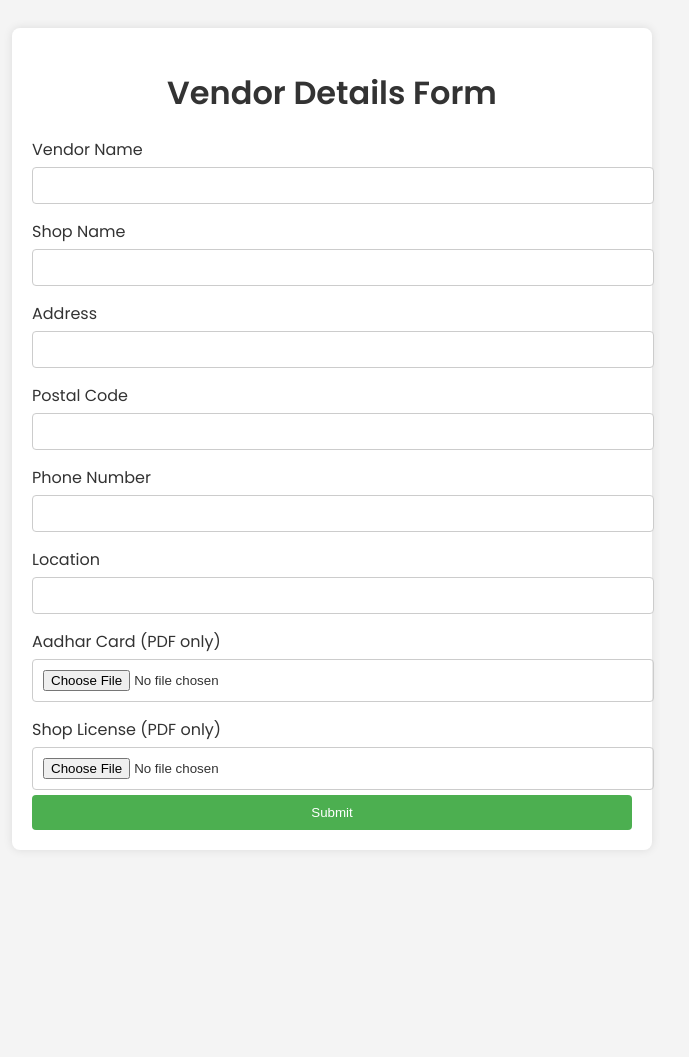
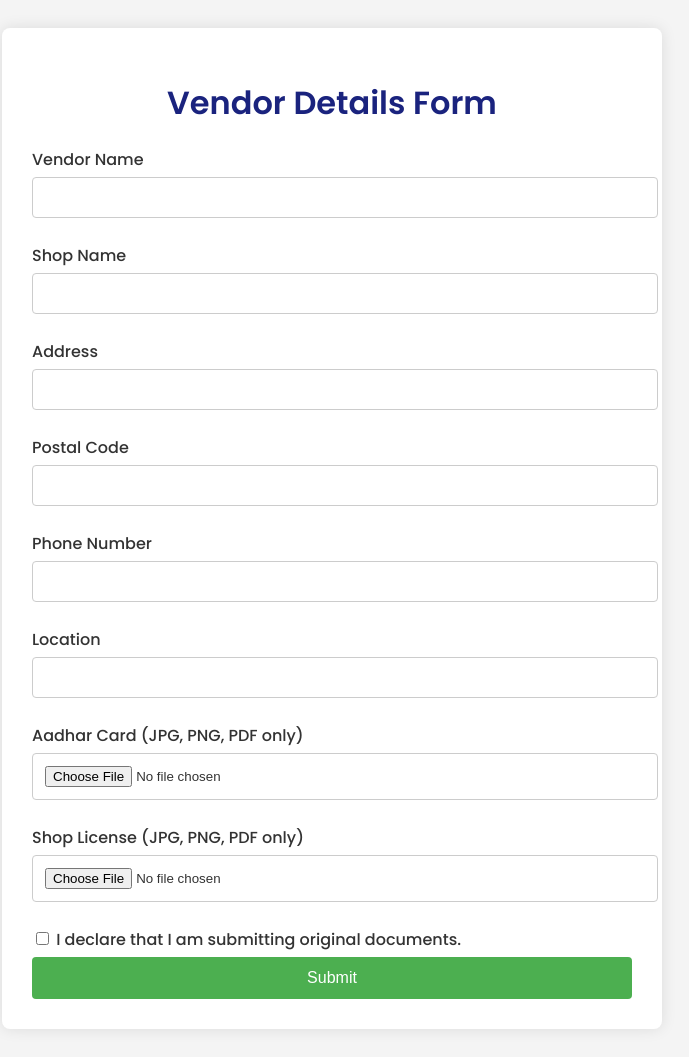
Before and after one commit to treesathomas123/Online-Footwear-Store, a Django app: template FootLand/templates/vendor_details.html in a window 1280 px wide. Shown: the whole page, without its empty margins (308-997 px from the left). Before the commit the page ends 830 px from the top, so only its background shows below. Run offline with Django 5.2, Linux system fonts and the light colour scheme; the template is opened without the code that fills it, so the values that code supplies are empty.

Commit message:
add validation in vendor_details

```diff
--- a/FootLand/templates/vendor_details.html
+++ b/FootLand/templates/vendor_details.html
@@ -17,17 +17,19 @@
             max-width: 600px;
             margin: auto;
             background: white;
-            padding: 20px;
+            padding: 30px;
             border-radius: 8px;
-            box-shadow: 0 0 10px rgba(0, 0, 0, 0.1);
+            box-shadow: 0 0 15px rgba(0, 0, 0, 0.1);
         }
         h1 {
             text-align: center;
             margin-bottom: 20px;
+            color: #1a237e; /* Dark blue color */
         }
         label {
             display: block;
-            margin: 10px 0 5px;
+            margin: 15px 0 5px;
+            font-weight: 500;
         }
         input[type="text"],
         input[type="email"],
@@ -35,27 +37,46 @@
         input[type="file"],
         textarea {
             width: 100%;
-            padding: 10px;
-            margin-bottom: 5px;
+            padding: 12px;
+            margin-bottom: 10px;
             border: 1px solid #ccc;
             border-radius: 4px;
+            transition: border-color 0.3s;
+        }
+        input[type="text"]:focus,
+        input[type="email"]:focus,
+        input[type="tel"]:focus {
+            border-color: #1a237e; /* Dark blue color on focus */
+            outline: none;
         }
         .error-message {
             color: red;
             font-size: 12px;
             display: none;
+            margin-top: -8px;
+            margin-bottom: 10px;
         }
         button {
             width: 100%;
-            padding: 10px;
+            padding: 12px;
             background-color: #4CAF50; /* Green */
             color: white;
             border: none;
             border-radius: 4px;
             cursor: pointer;
+            font-size: 16px;
+            transition: background-color 0.3s;
         }
         button:hover {
-            background-color: #45a049;
+            background-color: #45a049; /* Darker green on hover */
+        }
+        @media (max-width: 600px) {
+            .container {
+                padding: 20px;
+            }
+            h1 {
+                font-size: 24px;
+            }
         }
     </style>
 </head>
@@ -69,120 +90,140 @@
             <input type="text" name="vendor_name" value="{{ vendor_name }}" readonly>
 
             <label for="shop_name">Shop Name</label>
-            <input type="text" name="shop_name" id="shop_name" required minlength="3" maxlength="50">
-            <span class="error-message" id="shopNameError">Shop name must be between 3 and 50 characters.</span>
+            <input type="text" name="shop_name" id="shop_name" required>
+            <span class="error-message" id="shopNameError">Shop name must start with a capital letter and contain only letters.</span>
 
             <label for="address">Address</label>
-            <input type="text" name="address" id="address" required minlength="10" maxlength="100">
-            <span class="error-message" id="addressError">Address must be between 10 and 100 characters.</span>
+            <input type="text" name="address" id="address" required>
+            <span class="error-message" id="addressError">Address must contain letters and numbers only, and be a maximum of 20 characters.</span>
 
             <label for="postal_code">Postal Code</label>
-            <input type="text" name="postal_code" id="postal_code" required pattern="\d{6}">
-            <span class="error-message" id="postalCodeError">Postal Code must be exactly 6 digits.</span>
+            <input type="text" name="postal_code" id="postal_code" required>
+            <span class="error-message" id="postalCodeError">Postal Code must be exactly 6 digits and start with 5, 6, or 7.</span>
 
             <label for="phone_number">Phone Number</label>
-            <input type="text" name="phone_number" id="phone_number" required pattern="\d{10}">
-            <span class="error-message" id="phoneNumberError">Phone Number must be exactly 10 digits.</span>
+            <input type="text" name="phone_number" id="phone_number" required>
+            <span class="error-message" id="phoneNumberError">Phone Number must be exactly 10 digits and contain no letters or special symbols.</span>
 
             <label for="location">Location</label>
-            <input type="text" name="location" id="location" required minlength="3" maxlength="50">
-            <span class="error-message" id="locationError">Location must be between 3 and 50 characters.</span>
+            <input type="text" name="location" id="location" required>
+            <span class="error-message" id="locationError">Location must contain letters and numbers only, and be a maximum of 20 characters.</span>
 
-            <label for="aadhar_card">Aadhar Card (PDF only)</label>
-            <input type="file" name="aadhar_card" id="aadhar_card" required accept=".pdf">
-            <span class="error-message" id="aadharCardError">Only PDF files are allowed.</span>
+            <label for="aadhar_card">Aadhar Card (JPG, PNG, PDF only)</label>
+            <input type="file" name="aadhar_card" id="aadhar_card" required accept=".jpg, .jpeg, .png, .pdf">
+            <span class="error-message" id="aadharCardError">Only JPG, PNG, and PDF files are allowed.</span>
 
-            <label for="shop_license">Shop License (PDF only)</label>
-            <input type="file" name="shop_license" id="shop_license" required accept=".pdf">
-            <span class="error-message" id="shopLicenseError">Only PDF files are allowed.</span>
+            <label for="shop_license">Shop License (JPG, PNG, PDF only)</label>
+            <input type="file" name="shop_license" id="shop_license" required accept=".jpg, .jpeg, .png, .pdf">
+            <span class="error-message" id="shopLicenseError">Only JPG, PNG, and PDF files are allowed.</span>
+
+            <label>
+                <input type="checkbox" id="declaration" required> I declare that I am submitting original documents.
+            </label>
+            <span class="error-message" id="declarationError">You must declare that you are submitting original documents.</span>
 
             <button type="submit">Submit</button>
         </form>
     </div>
 
     <script>
-        document.getElementById('vendorDetailsForm').addEventListener('submit', function(event) {
-            let hasError = false;
+        const form = document.getElementById('vendorDetailsForm');
 
         function validateField(id, regex, errorMessageId) {
             const field = document.getElementById(id);
+            const errorMessage = document.getElementById(errorMessageId);
             if (!regex.test(field.value)) {
-                    document.getElementById(errorMessageId).style.display = 'block';
-                    hasError = true;
+                errorMessage.style.display = 'block';
             } else {
-                    document.getElementById(errorMessageId).style.display = 'none';
+                errorMessage.style.display = 'none';
             }
         }
 
-            // Validate shop name length
-            const shopName = document.getElementById('shop_name').value;
-            if (shopName.length < 3 || shopName.length > 50) {
-                document.getElementById('shopNameError').style.display = 'block';
-                hasError = true;
-            } else {
-                document.getElementById('shopNameError').style.display = 'none';
-            }
+        // Add event listeners for real-time validation
+        document.getElementById('shop_name').addEventListener('input', function() {
+            validateField('shop_name', /^[A-Z][a-zA-Z]*$/, 'shopNameError');
+        });
 
-            // Validate address length
-            const address = document.getElementById('address').value;
-            if (address.length < 10 || address.length > 100) {
-                document.getElementById('addressError').style.display = 'block';
-                hasError = true;
-            } else {
-                document.getElementById('addressError').style.display = 'none';
-            }
+        document.getElementById('address').addEventListener('input', function() {
+            validateField('address', /^[a-zA-Z0-9\s]{1,20}$/, 'addressError');
+        });
 
-            // Validate postal code
-            validateField('postal_code', /^\d{6}$/, 'postalCodeError');
-            // Validate phone number
+        document.getElementById('postal_code').addEventListener('input', function() {
+            validateField('postal_code', /^[5-7]\d{5}$/, 'postalCodeError');
+        });
+
+        document.getElementById('phone_number').addEventListener('input', function() {
             validateField('phone_number', /^\d{10}$/, 'phoneNumberError');
+        });
 
-            // Validate location length
-            const location = document.getElementById('location').value;
-            if (location.length < 3 || location.length > 50) {
-                document.getElementById('locationError').style.display = 'block';
-                hasError = true;
-            } else {
-                document.getElementById('locationError').style.display = 'none';
-            }
+        document.getElementById('location').addEventListener('input', function() {
+            validateField('location', /^[a-zA-Z0-9\s]{1,20}$/, 'locationError');
+        });
 
         // Validate file uploads
-            const aadharCardFile = document.getElementById('aadhar_card').files[0];
-            const shopLicenseFile = document.getElementById('shop_license').files[0];
+        document.getElementById('aadhar_card').addEventListener('change', function() {
+            const file = this.files[0];
+            const errorMessage = document.getElementById('aadharCardError');
+            if (!file) {
+                errorMessage.style.display = 'block';
+            } else {
+                errorMessage.style.display = 'none';
+                if (!/\.(jpg|jpeg|png|pdf)$/i.test(file.name)) {
+                    errorMessage.innerText = 'Only JPG, PNG, and PDF files are allowed.';
+                    errorMessage.style.display = 'block';
+                } else {
+                    errorMessage.style.display = 'none';
+                }
+            }
+        });
 
-            if (!aadharCardFile) {
-                document.getElementById('aadharCardError').style.display = 'block';
-                hasError = true;
+        document.getElementById('shop_license').addEventListener('change', function() {
+            const file = this.files[0];
+            const errorMessage = document.getElementById('shopLicenseError');
+            if (!file) {
+                errorMessage.style.display = 'block';
             } else {
-                document.getElementById('aadharCardError').style.display = 'none';
-                // Check file type
-                if (aadharCardFile.type !== 'application/pdf') {
-                    document.getElementById('aadharCardError').innerText = 'Only PDF files are allowed.';
-                    document.getElementById('aadharCardError').style.display = 'block';
+                errorMessage.style.display = 'none';
+                if (!/\.(jpg|jpeg|png|pdf)$/i.test(file.name)) {
+                    errorMessage.innerText = 'Only JPG, PNG, and PDF files are allowed.';
+                    errorMessage.style.display = 'block';
+                } else {
+                    errorMessage.style.display = 'none';
+                }
+            }
+        });
+
+        // Validate declaration checkbox
+        document.getElementById('declaration').addEventListener('change', function() {
+            const errorMessage = document.getElementById('declarationError');
+            if (!this.checked) {
+                errorMessage.style.display = 'block';
+            } else {
+                errorMessage.style.display = 'none';
+            }
+        });
+
+        form.addEventListener('submit', function(event) {
+            let hasError = false;
+
+            // Validate all fields before submission
+            validateField('shop_name', /^[A-Z][a-zA-Z]*$/, 'shopNameError');
+            validateField('address', /^[a-zA-Z0-9\s]{1,20}$/, 'addressError');
+            validateField('postal_code', /^[5-7]\d{5}$/, 'postalCodeError');
+            validateField('phone_number', /^\d{10}$/, 'phoneNumberError');
+            validateField('location', /^[a-zA-Z0-9\s]{1,20}$/, 'locationError');
+
+            // Check if any error messages are displayed
+            const errorMessages = document.querySelectorAll('.error-message');
+            errorMessages.forEach(function(message) {
+                if (message.style.display === 'block') {
                     hasError = true;
                 }
-            }
+            });
 
-            if (!shopLicenseFile) {
-                document.getElementById('shopLicenseError').style.display = 'block';
-                hasError = true;
-            } else {
-                document.getElementById('shopLicenseError').style.display = 'none';
-                // Check file type
-                if (shopLicenseFile.type !== 'application/pdf') {
-                    document.getElementById('shopLicenseError').innerText = 'Only PDF files are allowed.';
-                    document.getElementById('shopLicenseError').style.display = 'block';
-                    hasError = true;
-                }
-            }
-
-            // Placeholder for server-side document verification
+            // Prevent form submission if there are errors
             if (hasError) {
                 event.preventDefault();
-            } else {
-                // Here you can add an AJAX call to verify documents on the server
-                // For example:
-                // verifyDocuments(aadharCardFile, shopLicenseFile);
             }
         });
     </script>
```
Lines whose indentation alone changed are shown as unchanged.
